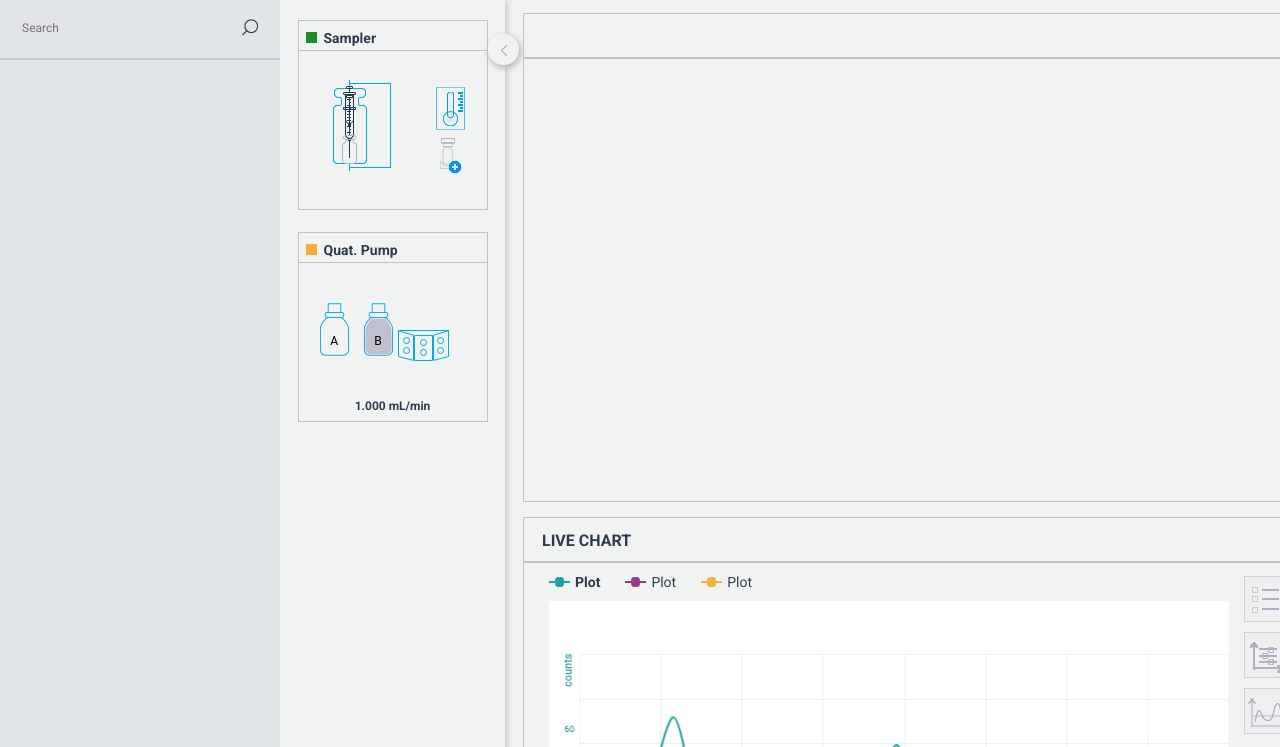
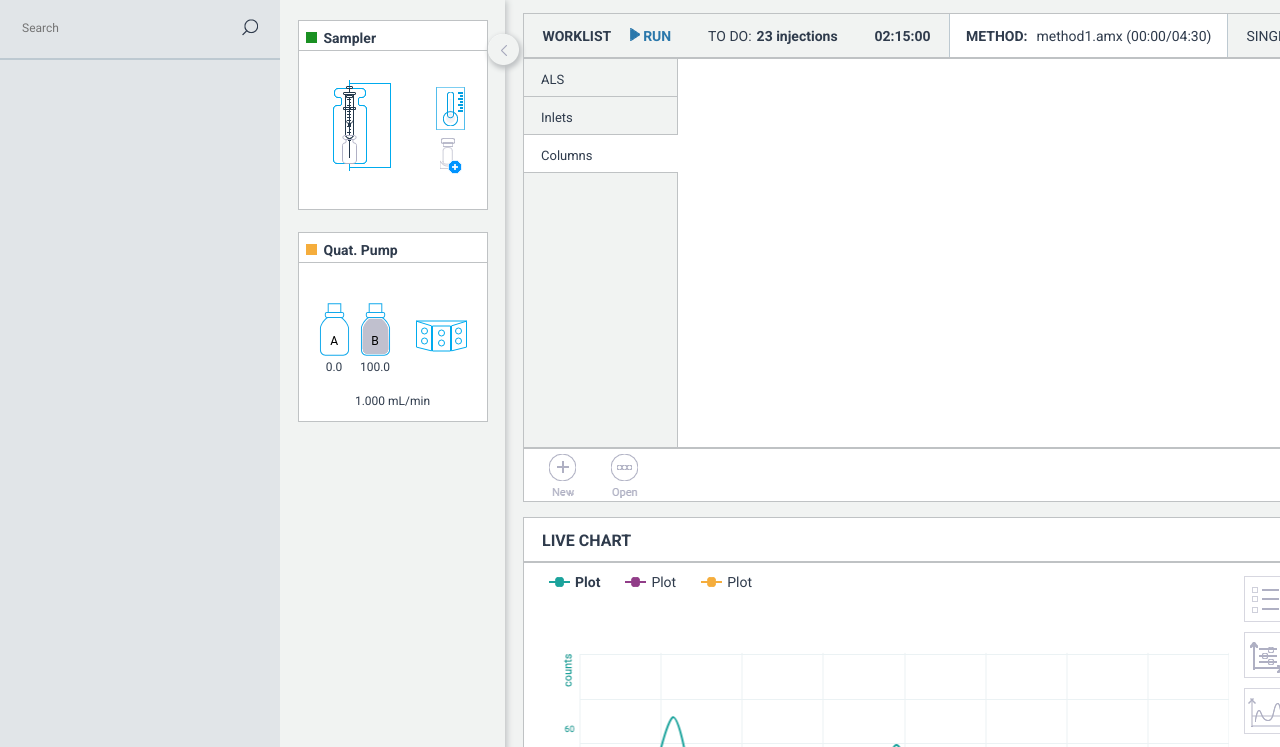
Before and after one commit to Lenko-Igor/labinvent, a plain HTML site: page index.html in a window 1280 px wide. Shown: the part 53-800 px from the top of the page. Drawn offline with Linux system fonts and the light colour scheme.

Commit message:
refactoring: add new blocks

```diff
--- a/index.html
+++ b/index.html
@@ -83,7 +83,7 @@
         <div class="sampler">
           <div class="title">
             <div class="lamp"></div>
-            <p>Sampler</p>
+            <h3>Sampler</h3>
           </div>
           <div class="cont">
             <div class="wrapLeft">
@@ -98,23 +98,77 @@
         <div class="pump">
           <div class="title">
             <div class="lamp"></div>
-            <p>Quat. Pump</p>
+            <h3>Quat. Pump</h3>
           </div>
           <div class="cont">
-            <img src="img/bottle0.svg" alt="bottle0" title="bottle0" width="31px" height="63px">
-            <img src="img/bottle.svg" alt="bottle" title="bottle" width="31px" height="63px">
+            <div class="bottles">
+              <img src="img/bottle0.svg" alt="bottle0" title="bottle0" width="31px" height="63px">
+              <p>0.0</p>
+            </div>
+            <div class="bottles">
+              <img src="img/bottle.svg" alt="bottle" title="bottle" width="31px" height="63px">
+              <p>100.0</p>
+            </div>
             <img src="img/valve.svg" alt="valve" title="valve">
             <p>1.000 mL/min</p>
           </div>
         </div>
       </div>
       <div class="wrap">
-        <div class="method">
-          <div class="title"></div>
+        <div class="wrapMethod">
+          <div class="title">
+            <div class="workList">
+              <ul>
+                <li>Worklist<span>
+                    <img src="img/run.png" alt="run" title="run"> RUN
+                  </span></li>
+                <li>TO DO:<span>23 injections</span></li>
+                <li>02:15:00</li>
+              </ul>
+            </div>
+            <div class="method">
+              <p>Method:<span>Method1.amx (00:00/04:30)</span></p>
+            </div>
+            <div class="singlRun">
+              <p>single run</p>
+            </div>
+          </div>
+          <div class="container">
+            <div class="leftBlock">
+              <ul>
+                <li>
+                  <p>ALS</p>
+                </li>
+                <li>
+                  <p>Inlets</p>
+                </li>
+                <li class="select">
+                  <p>Columns</p>
+                </li>
+              </ul>
+            </div>
+            <div class="centerBlock"></div>
+            <div class="rightBlock"></div>
+          </div>
+          <div class="footer">
+            <div class="buttonLeft">
+              <button>
+                <img src="img/button-new.png" alt="new" title="new">
+              </button>
+              <button>
+                <img src="img/button-open.png" alt="open" title="open">
+              </button>
+            </div>
+            <div class="buttonRigth">
+              <button>Save</button>
+              <button>Save as</button>
+              <button>Cancel</button>
+            </div>
+          </div>
         </div>
         <div class="mainChart">
           <div class="title">
-            <p>live Chart</p>
+            <h2>live Chart</h2>
           </div>
           <div class="wrapMain">
             <div class="liveChart">
@@ -149,7 +203,7 @@
         </div>
         <div class="resultTable">
           <div class="title">
-            <p>SPECTRa</p>
+            <h2>SPECTRa</h2>
           </div>
         </div>
       </div>
--- a/style/style.css
+++ b/style/style.css
@@ -249,6 +249,7 @@ menu {
   height: 190px;
   border: 1px solid #bfc2c4;
   margin: 22px auto 0;
+  background-color: #ffff;
 }
 .wingets .title {
   height: 30px;
@@ -268,7 +269,7 @@ menu {
 .wingets .pump .lamp {
   background-color: #f5ad3c;
 }
-.wingets p {
+.wingets h3 {
   font-size: 14px;
   color: #2f3b4c;
   line-height: 12px;
@@ -285,19 +286,28 @@ menu {
 }
 .wingets .pump .cont {
   padding-top: 35px;
+  display: flex;
+  flex-wrap: wrap;
+  justify-content: center;
 }
-.wingets .pump .cont img:first-child {
+.wingets .pump .cont .bottles {
+  width: 31px;
+}
+.wingets .pump .cont .bottles p {
+  text-align: center;
+  margin-top: -5px;
+}
+.wingets .pump .cont div:first-child {
   margin-right: 10px;
-  margin-left: 20px;
 }
-.wingets .pump .cont img:last-child {
+.wingets .pump .cont > img {
   margin-left: 25px;
 }
 .wingets .pump .cont p {
   font-size: 12px;
   color: #2f3b4c;
   text-align: center;
-  margin-top: 35px;
+  margin-top: 20px;
 }
 .wrap {
   display: flex;
@@ -306,7 +316,7 @@ menu {
   width: 1415px;
   background-color: #f1f3f2;
 }
-.method {
+.wrapMethod {
   width: 1378px;
   height: 489px;
   border: 1px solid #bfc2c4;
@@ -317,17 +327,19 @@ menu {
   height: 507px;
   border: 1px solid #bfc2c4;
   margin-right: 15px;
+  background-color: #ffff;
 }
 .resultTable {
   width: 587px;
   height: 507px;
   border: 1px solid #bfc2c4;
+  background-color: #ffff;
 }
 .wrap .title {
   height: 45px;
   border-bottom: 2px solid #bfc2c4;
 }
-.wrap .title p {
+.wrap .title h2 {
   text-transform: uppercase;
   font-size: 16px;
   color: #2f3b4c;
@@ -380,10 +392,147 @@ menu {
   height: 46px;
   cursor: pointer;
   border: none;
-  background-color: none;
+  background-color: #ffff;
   margin-bottom: 10px;
 }
 .wrapMain .rightBar button:focus {
   outline: 0;
   background-color: #0a0a0a;
 }
+.wrap .wrapMethod .title {
+  display: flex;
+  background-color: #ffffff;
+}
+.wrap .wrapMethod .title .workList {
+  border-right: 1px solid #bdc9d1;
+  padding-top: 14px;
+  background-color: #f1f3f2;
+}
+.wrap .wrapMethod .title .workList ul {
+  display: flex;
+  justify-content: space-around;
+  width: 425px;
+}
+.wrap .wrapMethod .title .workList ul li {
+  list-style: none;
+  font-size: 14px;
+  font-weight: bold;
+  color: #2f3b4c;
+  text-transform: uppercase;
+}
+.wrap .wrapMethod .title .workList ul li:nth-of-type(2) {
+  font-weight: normal;
+}
+.wrap .wrapMethod .title .workList ul li:nth-of-type(1) span {
+  color: #2a77ab;
+  margin-left: 15px;
+}
+.wrap .wrapMethod .title .workList ul li:nth-of-type(2) span {
+  font-weight: bold;
+  text-transform: lowercase;
+  margin-left: 5px;
+}
+.wrap .wrapMethod .title .method {
+  border-right: 1px solid #bdc9d1;
+  padding-top: 14px;
+}
+.wrap .wrapMethod .title .method p {
+  font-size: 14px;
+  color: #2f3b4c;
+  font-weight: bold;
+  text-transform: uppercase;
+  text-align: center;
+  margin: 0 16px;
+}
+.wrap .wrapMethod .title .method p span {
+  text-transform: lowercase;
+  font-weight: normal;
+  margin-left: 9px;
+}
+.wrap .wrapMethod .title .singlRun {
+  border-right: 1px solid #bdc9d1;
+  padding-top: 14px;
+  background-color: #f1f3f2;
+  width: 173px;
+}
+.wrap .wrapMethod .title .singlRun p {
+  font-size: 14px;
+  color: #2f3b4c;
+  margin-left: 18px;
+  text-transform: uppercase;
+}
+.wrap .wrapMethod .container {
+  display: flex;
+}
+.wrap .wrapMethod .container .leftBlock {
+  height: 388px;
+  width: 154px;
+  border-right: 1px solid #bfc2c4;
+}
+.wrap .wrapMethod .container .leftBlock .select {
+  background-color: #ffffff;
+}
+.wrap .wrapMethod .container .leftBlock ul {
+  width: 154px;
+}
+.wrap .wrapMethod .container .leftBlock ul li {
+  list-style-type: none;
+  height: 38px;
+  border-bottom: 1px solid #bfc2c4;
+  padding-top: 13px;
+  cursor: pointer;
+}
+.wrap .wrapMethod .container .leftBlock ul li p {
+  color: #2f3b4c;
+  font-size: 13px;
+  margin-left: 17px;
+}
+.wrap .wrapMethod .container .centerBlock,
+.wrap .wrapMethod .container .rightBlock {
+  background-color: #ffffff;
+  width: 614px;
+  height: 388px;
+}
+.wrap .wrapMethod .container .centerBlock {
+  border-right: 1px solid #bfc2c4;
+}
+.wrap .wrapMethod .footer {
+  height: 54px;
+  border-top: 2px solid #bfc2c4;
+  background-color: #ffffff;
+  display: flex;
+  justify-content: space-between;
+  padding: 0 15px 0 25px;
+}
+.wrap .wrapMethod .footer button {
+  border: none;
+  background-color: #ffffff;
+  cursor: pointer;
+}
+.wrap .wrapMethod .footer button:focus {
+  outline: 0;
+}
+.wrap .wrapMethod .footer .buttonLeft button {
+  margin-top: 5px;
+  margin-right: 31px;
+}
+.wrap .wrapMethod .footer .buttonRigth button {
+  width: 96px;
+  height: 31px;
+  margin-top: 10px;
+  margin-left: 12px;
+  border-radius: 15px;
+  border: 2px solid #12a9eb;
+  background-color: #12a9eb;
+  color: #ffffff;
+  font-size: 13px;
+  text-align: center;
+}
+.wrap .wrapMethod .footer .buttonRigth button:last-of-type {
+  background-color: #ffffff;
+  color: #12a9eb;
+}
+.wrap .wrapMethod .footer .buttonRigth button:hover {
+  font-weight: bold;
+  box-shadow: 5px 4px 6px 0px #bfc2c4;
+}
```
Also changed, not shown: img/button-new.png (added), img/button-open.png (added), img/run.png (added).
